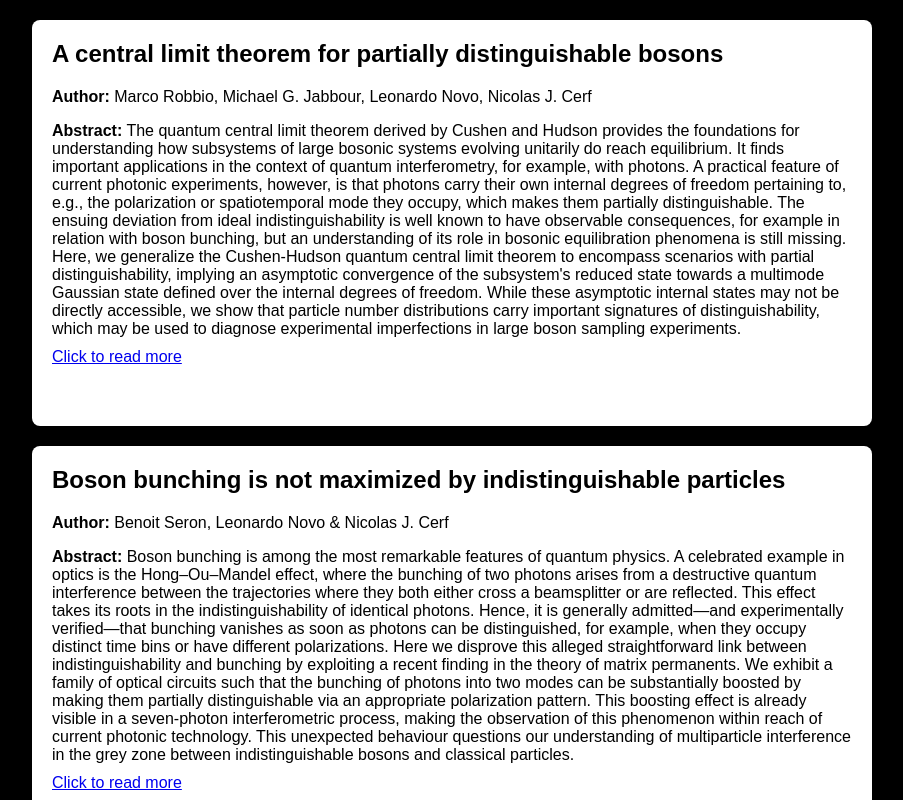
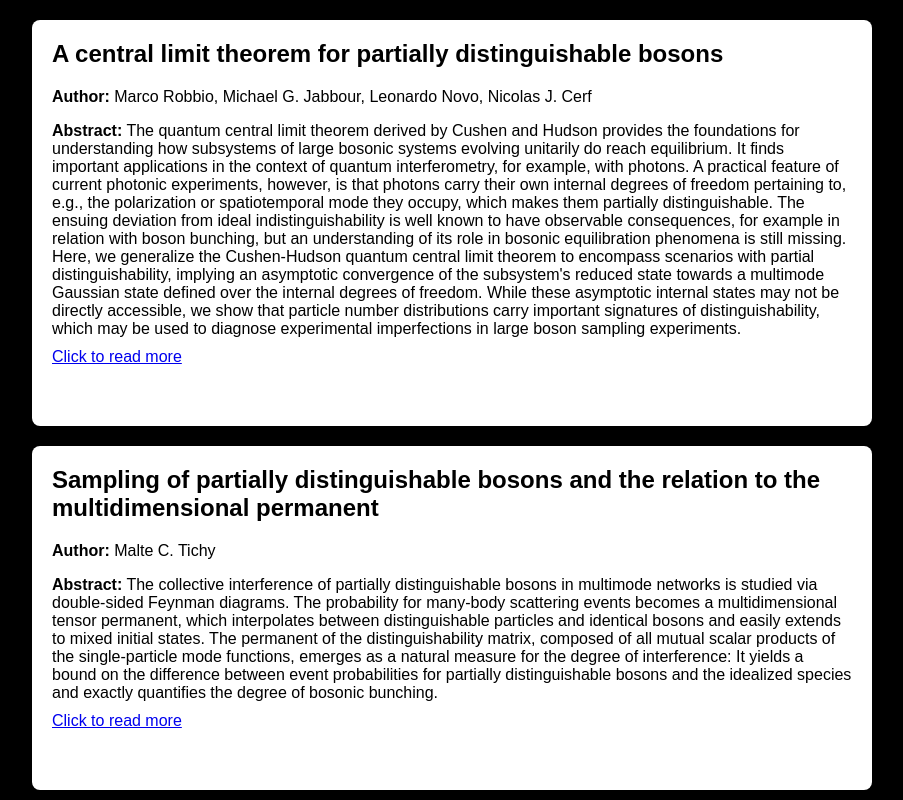
Before and after one commit to lethargic-rabbit/as-hri, a plain HTML site: page distinguishable_boson.html in a window 1280 px wide. Shown: the top 800 px of the page, without its empty margins (188-1091 px from the left). Drawn offline with Linux system fonts and the light colour scheme.

Commit message:
Update distinguishable_boson.html

```diff
--- a/distinguishable_boson.html
+++ b/distinguishable_boson.html
@@ -46,6 +46,15 @@
             <p><strong>Author:</strong> Marco Robbio, Michael G. Jabbour, Leonardo Novo, Nicolas J. Cerf</p>
             <p><strong>Abstract:</strong> The quantum central limit theorem derived by Cushen and Hudson provides the foundations for understanding how subsystems of large bosonic systems evolving unitarily do reach equilibrium. It finds important applications in the context of quantum interferometry, for example, with photons. A practical feature of current photonic experiments, however, is that photons carry their own internal degrees of freedom pertaining to, e.g., the polarization or spatiotemporal mode they occupy, which makes them partially distinguishable. The ensuing deviation from ideal indistinguishability is well known to have observable consequences, for example in relation with boson bunching, but an understanding of its role in bosonic equilibration phenomena is still missing. Here, we generalize the Cushen-Hudson quantum central limit theorem to encompass scenarios with partial distinguishability, implying an asymptotic convergence of the subsystem's reduced state towards a multimode Gaussian state defined over the internal degrees of freedom. While these asymptotic internal states may not be directly accessible, we show that particle number distributions carry important signatures of distinguishability, which may be used to diagnose experimental imperfections in large boson sampling experiments.</p>
             <a href="https://arxiv.org/abs/2404.11518">Click to read more</a>
+        </div>
+    </div>
+
+    <div class="container">
+        <div class="part">
+            <h2>Sampling of partially distinguishable bosons and the relation to the multidimensional permanent</h2>
+            <p><strong>Author:</strong> Malte C. Tichy</p>
+            <p><strong>Abstract:</strong> The collective interference of partially distinguishable bosons in multimode networks is studied via double-sided Feynman diagrams. The probability for many-body scattering events becomes a multidimensional tensor permanent, which interpolates between distinguishable particles and identical bosons and easily extends to mixed initial states. The permanent of the distinguishability matrix, composed of all mutual scalar products of the single-particle mode functions, emerges as a natural measure for the degree of interference: It yields a bound on the difference between event probabilities for partially distinguishable bosons and the idealized species and exactly quantifies the degree of bosonic bunching.</p>
+            <a href="https://journals.aps.org/pra/abstract/10.1103/PhysRevA.91.022316">Click to read more</a>
         </div>
     </div>
 
@@ -105,10 +114,10 @@
 
     <div class="container">
         <div class="part">
-            <h2>Sampling of partially distinguishable bosons and the relation to the multidimensional permanent</h2>
-            <p><strong>Author:</strong> Malte C. Tichy</p>
-            <p><strong>Abstract:</strong> The collective interference of partially distinguishable bosons in multimode networks is studied via double-sided Feynman diagrams. The probability for many-body scattering events becomes a multidimensional tensor permanent, which interpolates between distinguishable particles and identical bosons and easily extends to mixed initial states. The permanent of the distinguishability matrix, composed of all mutual scalar products of the single-particle mode functions, emerges as a natural measure for the degree of interference: It yields a bound on the difference between event probabilities for partially distinguishable bosons and the idealized species and exactly quantifies the degree of bosonic bunching.</p>
-            <a href="https://journals.aps.org/pra/abstract/10.1103/PhysRevA.91.022316">Click to read more</a>
+            <h2>Partial distinguishability and photon counting probabilities in linear multiport devices</h2>
+            <p><strong>Author:</strong> Valery Shchesnovich</p>
+            <p><strong>Abstract:</strong> Probabilities of photon counts at the output of a multiport optical device are generalised for optical sources of arbitrary quantum states in partially distinguishable optical modes. For the single-mode photon sources, the generating function for the probabilities is a linear combination of the matrix permanents of positive semi-definite Hermitian matrices, where each Hermitian matrix is a Hadamard product of a submatrix of the multiport matrix and a Hermitian matrix describing partial distinguishability. For the multi-mode sources the generating function is given by an integral of the Husimi functions of the sources. When each photon source outputs exactly a Fock state, the obtained expression reduces to the probability formula derived for partially distinguishable photons, \textit{Physical Review A \textbf{91}, 013844 (2015)}. The derived probability formula can be useful in analysing experiments with partially distinguishable sources and error bounds of experimental Boson Sampling devices.</p>
+            <a href="https://arxiv.org/abs/1712.03191">Click to read more</a>
         </div>
     </div>
 
```
